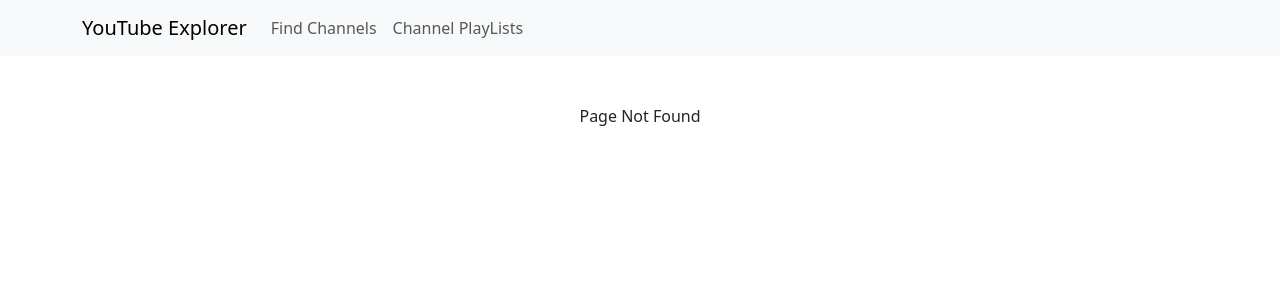
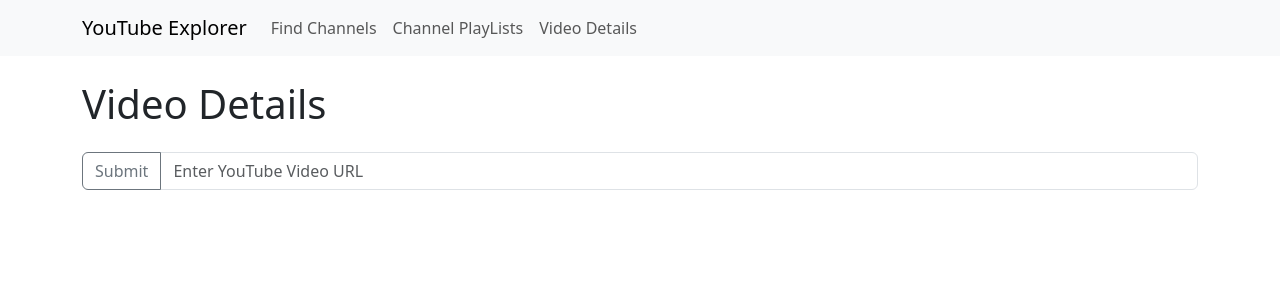
Before and after one commit to MrKooka/lubarsky_server, a React (Vite) app in the folder frontend/: page /VideoDetails in a window 1280 px wide. Before the commit this address had no page. Shown: the top 300 px of the page. Built offline with nearby package versions, Linux system fonts and the light colour scheme.

Commit message:
fixed VideoDetails.tsx

```diff
--- a/frontend/src/App.tsx
+++ b/frontend/src/App.tsx
@@ -27,6 +27,9 @@
               </Nav.Link>
               <Nav.Link as={Link} to="/ChannelPlayListsList">
                 Channel PlayLists
+              </Nav.Link>
+              <Nav.Link as={Link} to="/VideoDetails">
+                Video Details
               </Nav.Link>
             </Nav>
           </Navbar.Collapse>
@@ -70,6 +73,10 @@
           path="*"
           element={<p className="text-center mt-5">Page Not Found</p>}
         />
+        {/* Route for Video Details */}
+        <Route path="/VideoDetails" element={<VideoDetails />} />
+        {/* Dynamic Route: Video Details with Video ID */}
+        <Route path="/VideoDetails/:videoId" element={<VideoDetails />} />
       </Routes>
     </>
   );
--- a/frontend/src/pages/VideoDetails.tsx
+++ b/frontend/src/pages/VideoDetails.tsx
@@ -45,6 +45,8 @@
     const regex =
       /(?:https?:\/\/)?(?:www\.)?(?:youtube\.com\/(?:watch\?v=|embed\/)|youtu\.be\/)([^\s&]+)/;
     const match = url.match(regex);
+    console.log(match);
+
     return match ? match[1] : null;
   };
 
```
